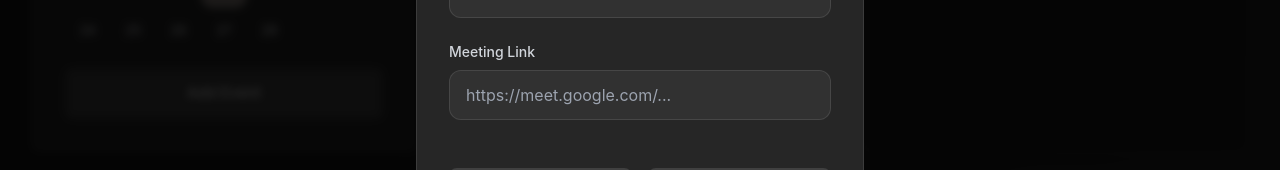
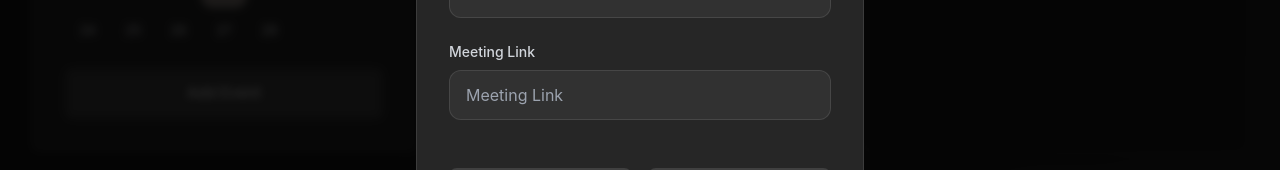
Before and after one commit to RAj5517/Dialogon, a React (Vite) app in the folder Frontend/: page /dashboard in a window 1280 px wide. Both pictures are taken after a click on the button "Add Event". Shown: the part 453-623 px from the top of the page. Built offline with nearby package versions, Linux system fonts and the light colour scheme.

Commit message:
changed the placeholder

```diff
--- a/Frontend/src/pages/Dashboard.jsx
+++ b/Frontend/src/pages/Dashboard.jsx
@@ -522,7 +522,7 @@ const Dashboard = () => {
                   className="w-full bg-white/5 rounded-xl px-4 py-3 border border-white/10 focus:border-indigo-500/50 focus:outline-none focus:ring-1 focus:ring-indigo-500/50 transition-all duration-200"
                   value={eventData.meetingLink}
                   onChange={(e) => setEventData({...eventData, meetingLink: e.target.value})}
-                  placeholder="https://meet.google.com/..."
+                  placeholder="Meeting Link"
                   required
                 />
               </div>
```
